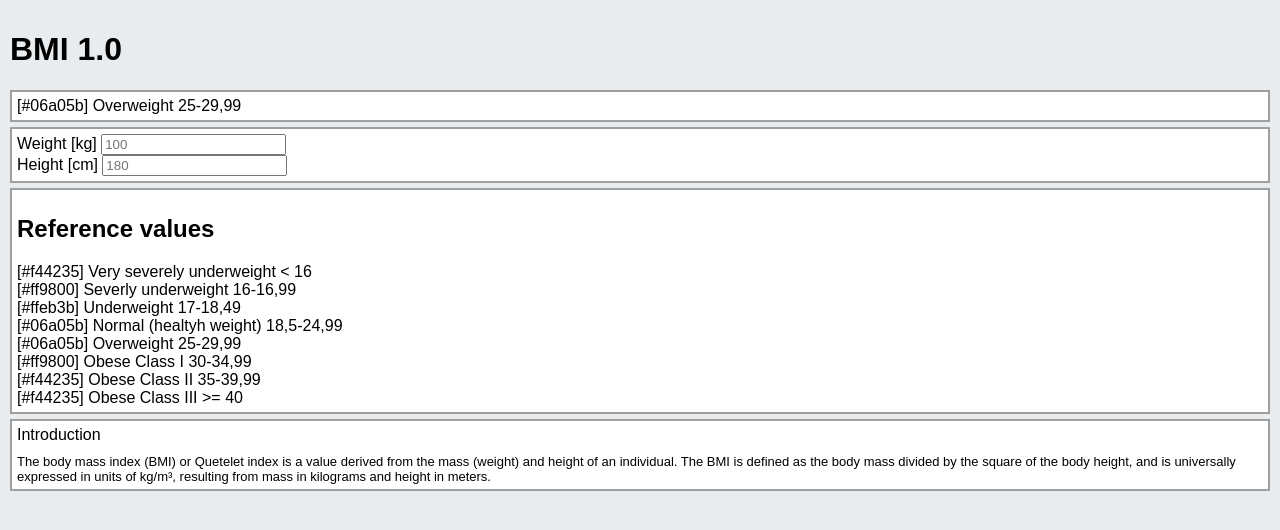
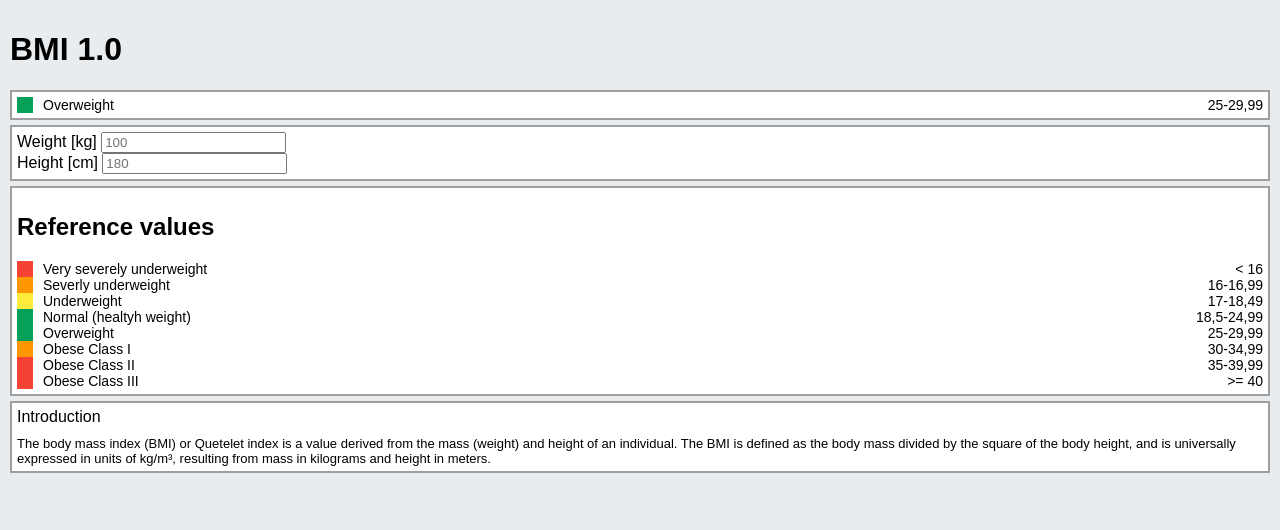
Before and after one commit to dejanstrancar/mediately-bmi-calculator, a React (Create React App) app: page / in a window 1280 px wide. Shown: the top 530 px of the page. Built offline with nearby package versions, Linux system fonts and the light colour scheme.

Commit message:
styling meter

```diff
--- a/src/components/_globals/MeterRecord/MeterRecord.jsx
+++ b/src/components/_globals/MeterRecord/MeterRecord.jsx
@@ -1,9 +1,14 @@
 import React from "react";
+import Styled from "./MeterRecord.styles";
 
 export default function MeterRecord(props) {
   return (
-    <div>
-      [{props.meter.color}] {props.meter.label} {props.meter.value}
-    </div>
+    <Styled.meterWrapper>
+      <Styled.labelWrapper>
+        <Styled.color color={props.meter.color} />
+        <Styled.label>{props.meter.label}</Styled.label>{" "}
+      </Styled.labelWrapper>
+      <Styled.value>{props.meter.value}</Styled.value>
+    </Styled.meterWrapper>
   );
 }
--- a/src/components/_globals/MeterRecord/MeterRecord.styles.js
+++ b/src/components/_globals/MeterRecord/MeterRecord.styles.js
@@ -0,0 +1,25 @@
+import styled from "styled-components";
+
+export default {
+  meterWrapper: styled.div`
+    display: flex;
+    flex-direction: row;
+    justify-content: space-between;
+  `,
+  labelWrapper: styled.div`
+    display: flex;
+    flex-direction: row;
+  `,
+  color: styled.div`
+    width: 16px;
+    height: 16px;
+    background-color: ${props => props.color};
+    margin: 0 10px 0 0;
+  `,
+  label: styled.div`
+    font-size: 14px;
+  `,
+  value: styled.div`
+    font-size: 14px;
+  `
+};
```
